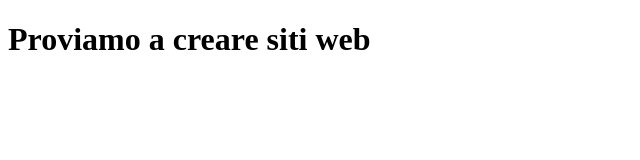
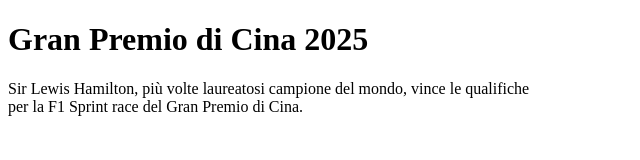
Before and after one commit to Andrea220805/Andrea220805.github.io, a plain HTML site: page index.html in a window 1280 px wide. Shown: the whole page, without its empty margins (0-640 px from the left). Drawn offline with Linux system fonts and the light colour scheme.

Commit message:
Update index.html

```diff
--- a/index.html
+++ b/index.html
@@ -1,7 +1,11 @@
 <!DOCTYPE html>
 <html>
 <head>
-  <title>Super prova</title>
+  <title>F1 Chinese Grand Prix</title>
 </head>
 <body>
-<h1>Proviamo a creare siti web</h1>
+<h1>Gran Premio di Cina 2025</h1>
+<p>
+ Sir Lewis Hamilton, più volte laureatosi campione del mondo, vince le qualifiche <br>
+  per la F1 Sprint race del Gran Premio di Cina.
+</p>
```
